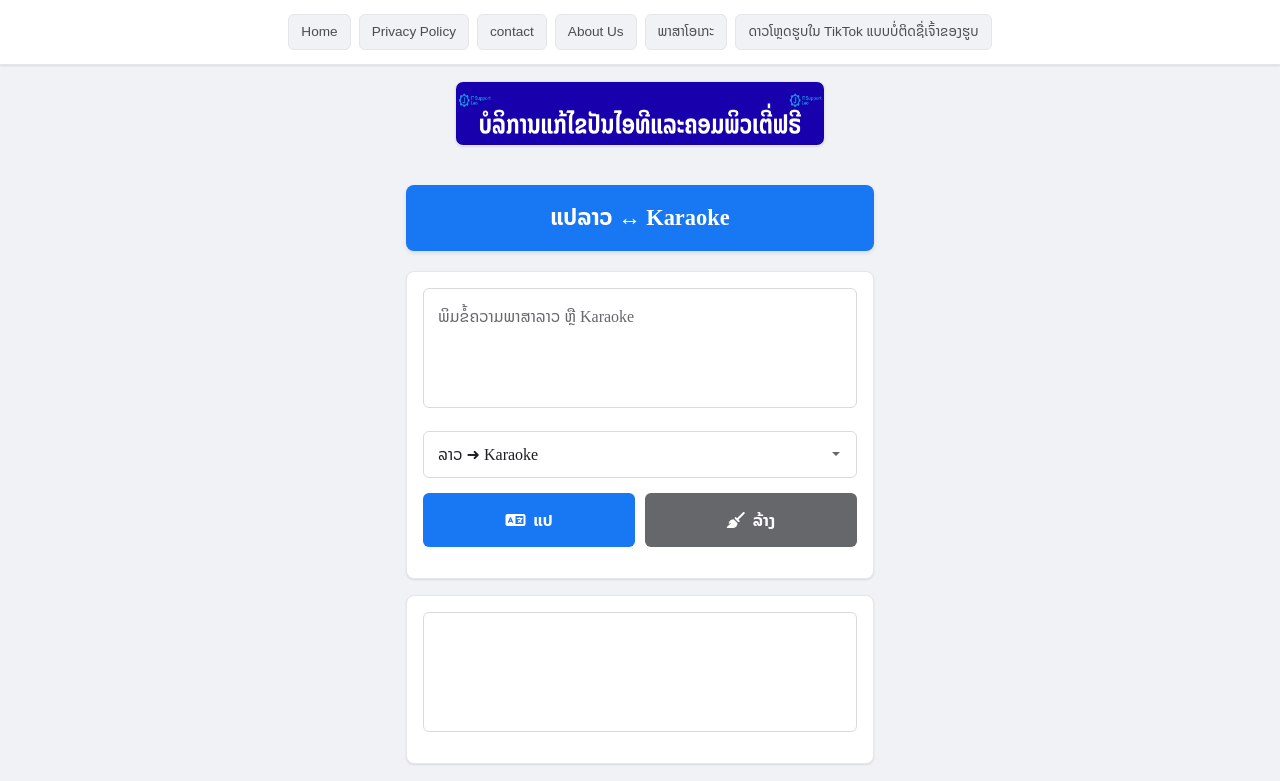
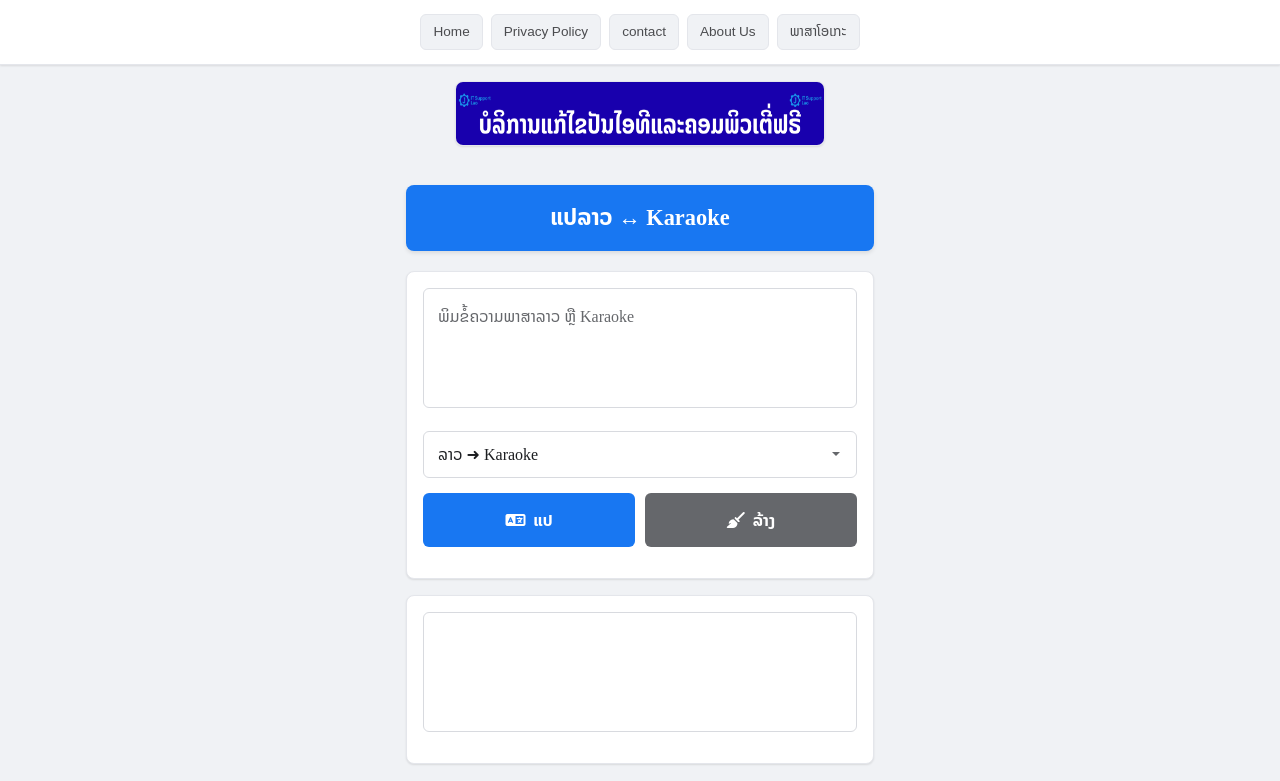
Before and after one commit to ChanthaChonepimmasone/Laokaraoke, a plain HTML site: page index.html in a window 1280 px wide. Shown: the top 781 px of the page. Drawn offline with Linux system fonts and the light colour scheme.

Commit message:
Update index.html

```diff
--- a/index.html
+++ b/index.html
@@ -470,8 +470,7 @@
       <a href="contact.html">contact</a>
       <a href="about.html">About Us</a>
       <a href="ogg.html">ພາສາໂອເກະ</a>
-      <!-- เพิ่มลิงก์ Lao Tiktok Download -->
-      <a href="https://chanthachonepimmasone.github.io/LaoTiktokdownload/" target="_blank">ດາວໂຫຼດຮູບໃນ TikTok ແບບບໍ່ຕິດຊື່ເຈົ້າຂອງຮູບ</a>
+
     </div>
   </div>
 
```
